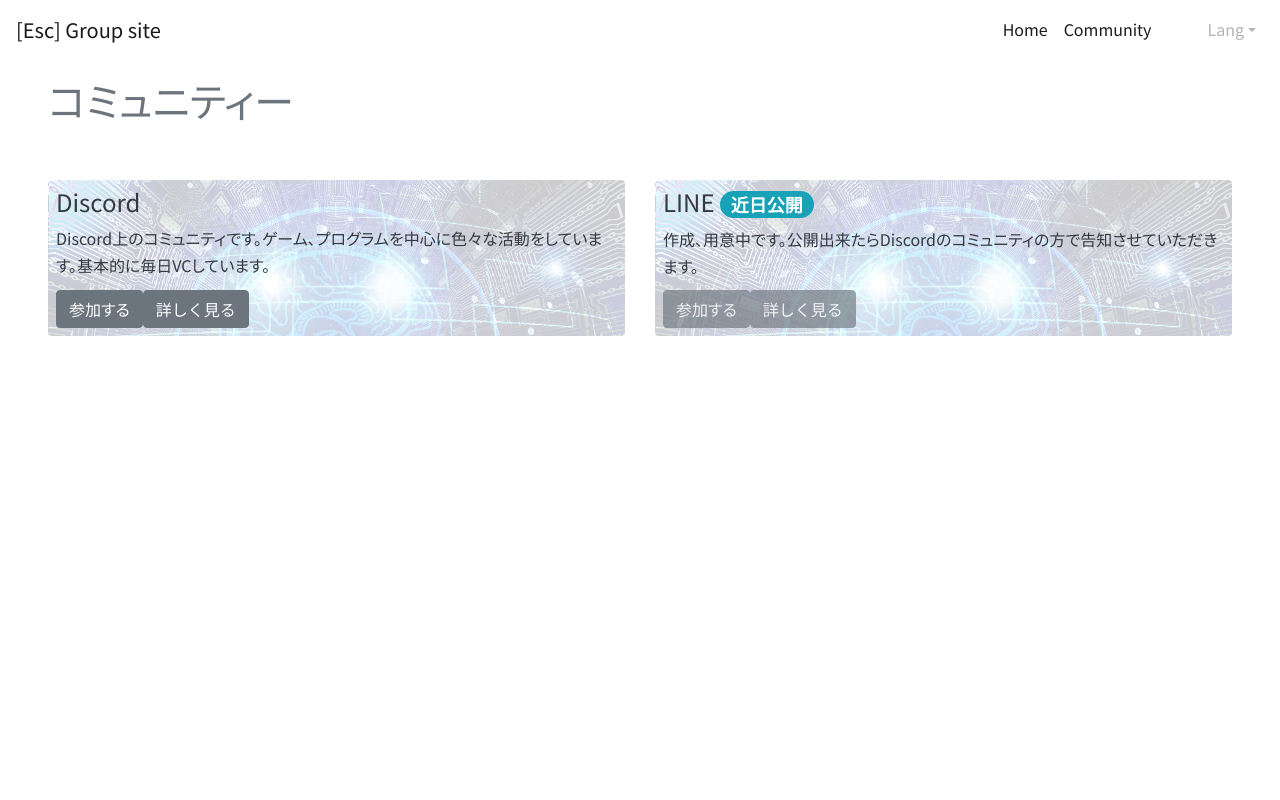
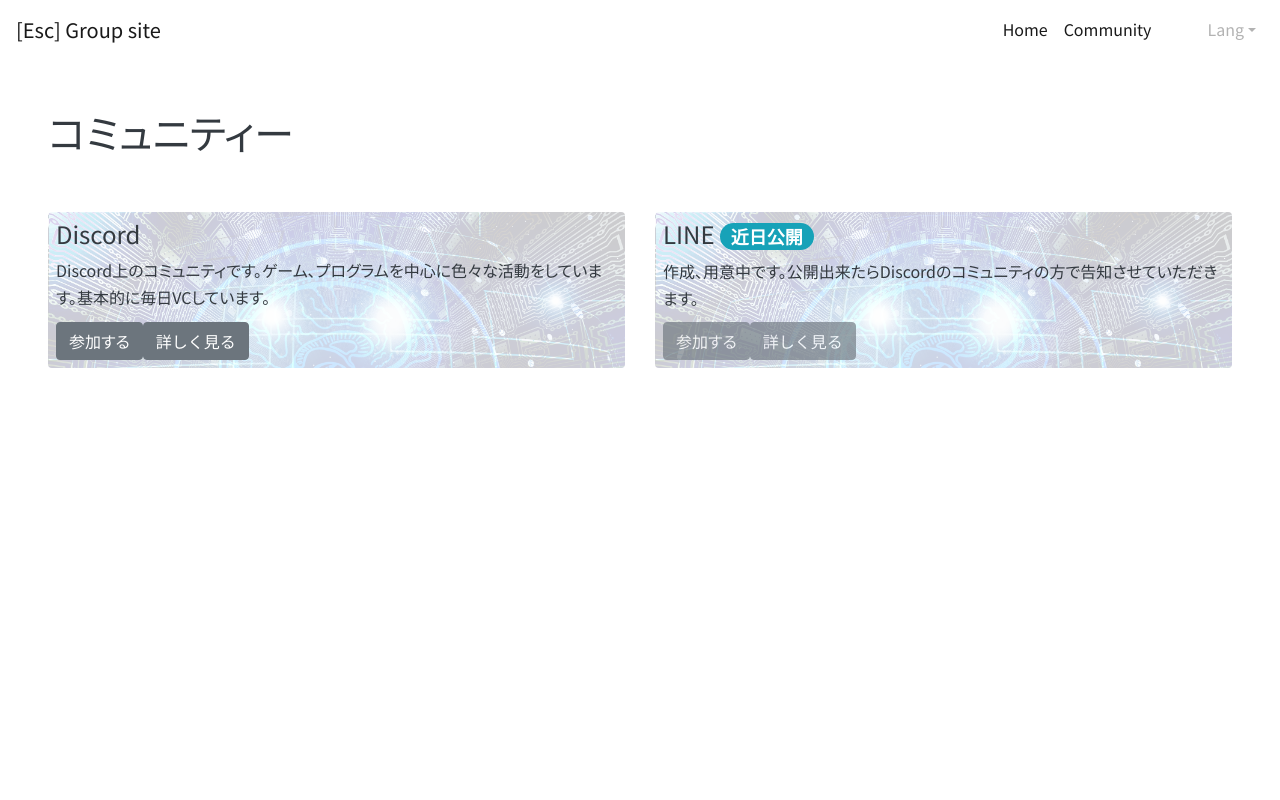
Before and after one commit to Escgroup/site-v4, a Nuxt app: page /community in a window 1280 px wide. Shown: the top 800 px of the page. Built offline with nearby package versions, Linux system fonts and the light colour scheme.

Commit message:
💄 : Fix designs

```diff
--- a/layouts/default.vue
+++ b/layouts/default.vue
@@ -1,7 +1,7 @@
 <template>
     <div id="default" class="text-secondary">
         <Header />
-        <main class="mx-5">
+        <main class="mx-5 mt-5 text-dark">
             <Nuxt />
         </main>
         <Footer />
```
Also changed, not shown: 1 other file (tests, documents, lock files or other folders).
